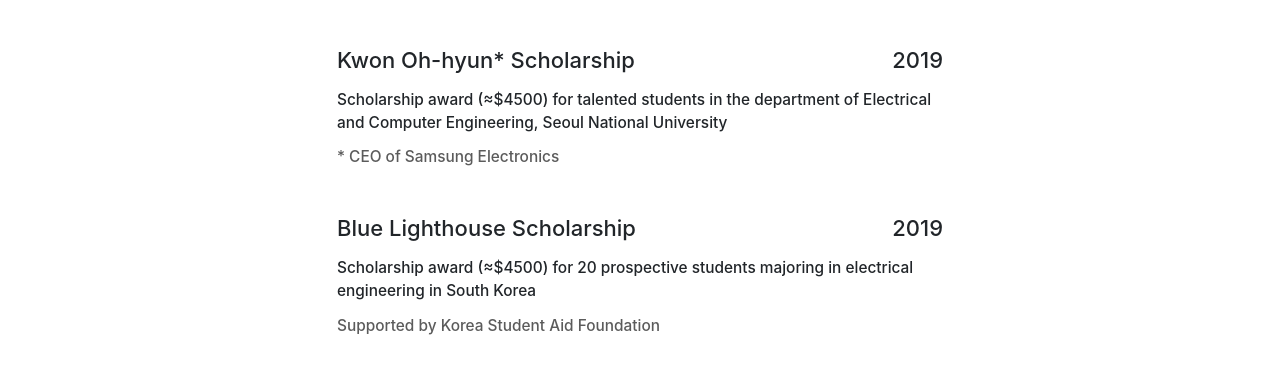
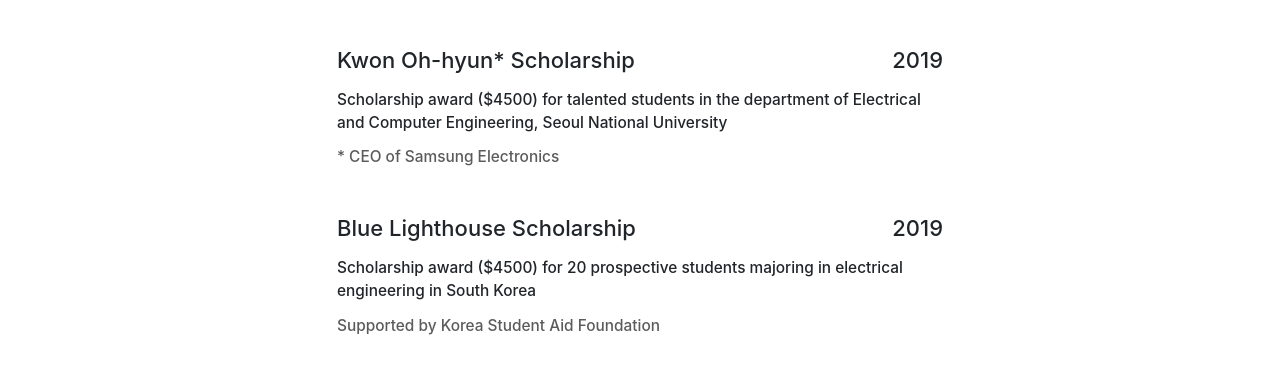
Before and after one commit to hahakhkim/hahakhkim.github.io, a Jekyll site: the page built from _pages/honors.html, in a window 1280 px wide and 1166 px high. Shown: the part 465-831 px from the top of the window. Built offline with Jekyll 4.4.1, drawn with Linux system fonts in a browser that asks for light colours; cached includes are drawn as plain includes; nearby versions of some CDN libraries.

Commit message:
Update honors.html

```diff
--- a/_pages/honors.html
+++ b/_pages/honors.html
@@ -57,7 +57,7 @@
 	<div class="row">
 		<div class="col-sm-12 col-md-12 mx-auto"style="text-align:left">
 		  <h5 class="custom2">Seoam Scholarship for Undergraduate Students<span style="float:right">2014-2019</span></h5>
-		  <h6 class="custom1">Granted  full tuition and stipend for 4 undergraduate years </h6>
+		  <h6 class="custom1">Granted full tuition and stipend for 4 undergraduate years </h6>
 		  <h6 class="custom2"> Supported by the Seoam Yoon Se Young Foundation, affiliated with Seoul Broadcasting System (SBS)</h6>
 		</div>
 	</div>
@@ -67,7 +67,7 @@
 	<div class="row">
 		<div class="col-sm-12 col-md-12 mx-auto"style="text-align:left">
 		  <h5 class="custom2">Kwon Oh-hyun* Scholarship<span style="float:right">2019</span></h5>
-		  <h6 class="custom1"> Scholarship award (≈$4500) for talented students in the department of Electrical and Computer Engineering, Seoul National University</h6>
+		  <h6 class="custom1"> Scholarship award ($4500) for talented students in the department of Electrical and Computer Engineering, Seoul National University</h6>
 		  <h6 class="custom2"> * CEO of Samsung Electronics</h6>
 		</div>
 	</div>
@@ -77,7 +77,7 @@
 	<div class="row">
 		<div class="col-sm-12 col-md-12 mx-auto"style="text-align:left">
 		  <h5 class="custom2">Blue Lighthouse Scholarship<span style="float:right">2019</span></h5>
-		  <h6 class="custom1">Scholarship award (≈$4500) for 20 prospective students majoring in electrical engineering in South Korea </h6>
+		  <h6 class="custom1">Scholarship award ($4500) for 20 prospective students majoring in electrical engineering in South Korea </h6>
 		  <h6 class="custom2"> Supported by Korea Student Aid Foundation</h6>
 		</div>
 	</div>
```
